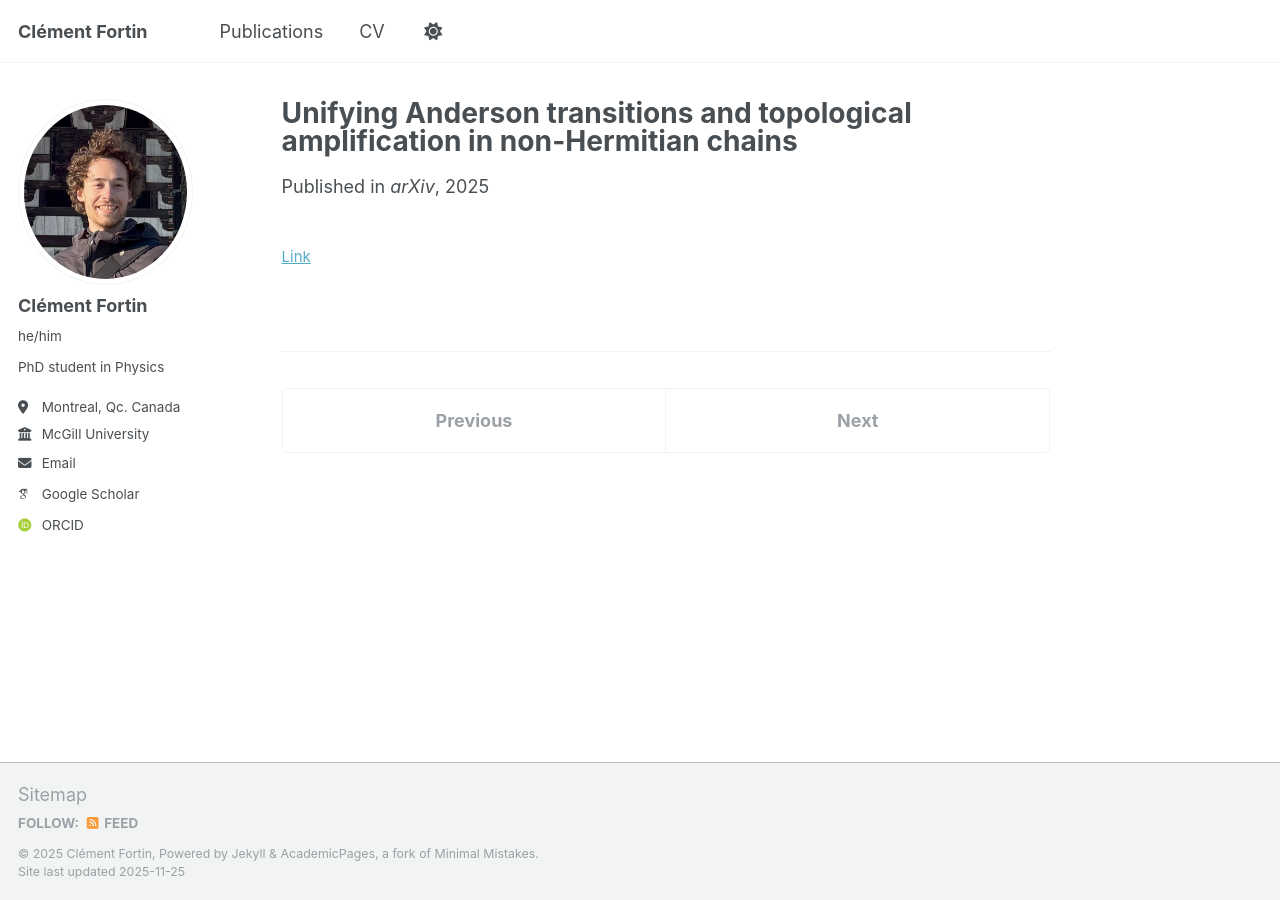
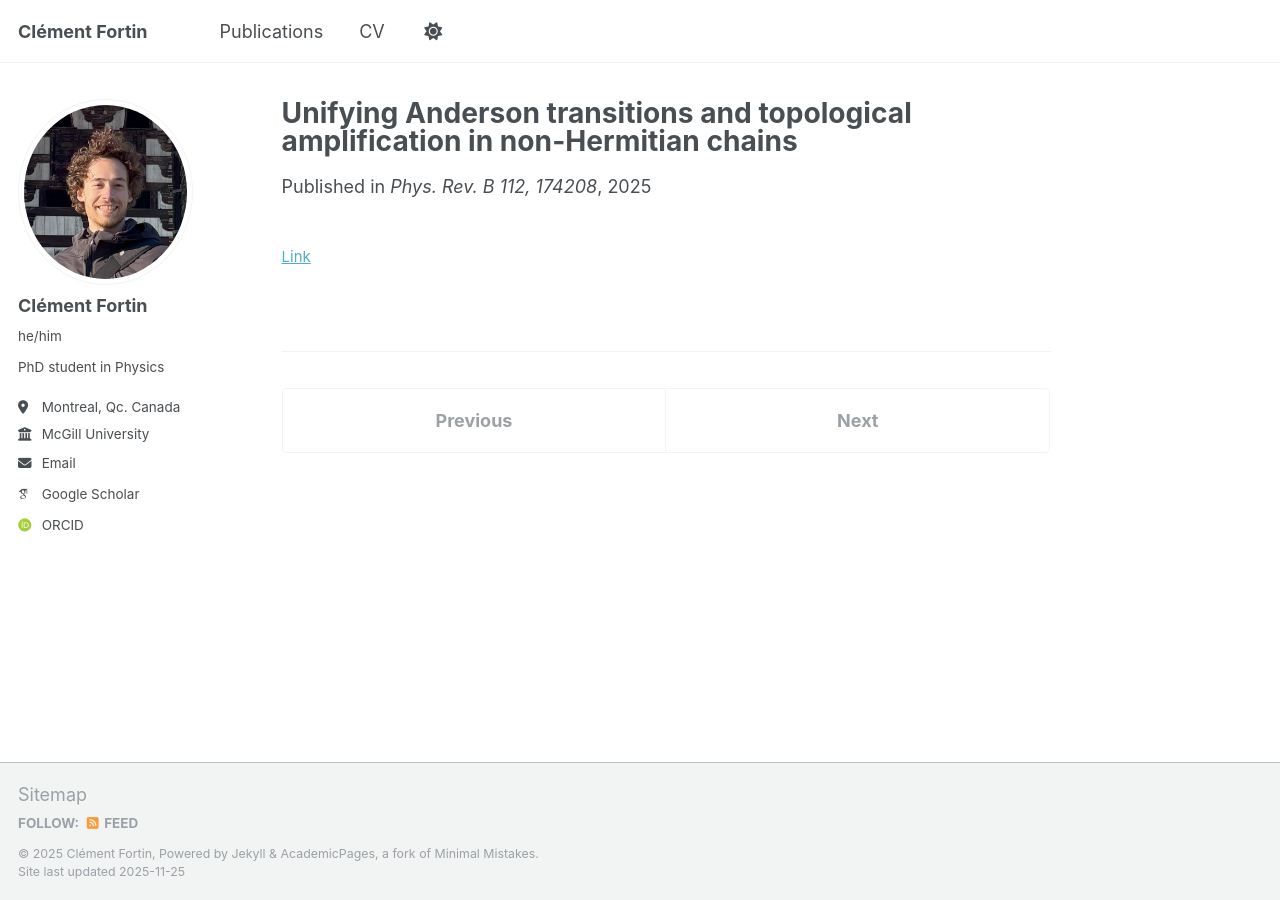
Before and after one commit to ClementFortin/ClementFortin.github.io, a Jekyll site: the page built from _publications/2025-09-06.md, in a window 1280 px wide. Built offline with Jekyll 4.4.1, drawn with Linux system fonts in a browser that asks for light colours; some web fonts are replaced.

Commit message:
Update 2025-09-06.md

```diff
--- a/_publications/2025-09-06.md
+++ b/_publications/2025-09-06.md
@@ -1,11 +1,11 @@
 ---
 title: "Unifying Anderson transitions and topological amplification in non-Hermitian chains"
 collection: publications
-category: preprints
+category: manuscripts
 permalink: /publication/2025-09-06
 excerpt: 'Clément Fortin, Kai Wang and Tami Pereg-Barnea'
-date: 2025-09-06
-venue: 'arXiv'
-paperurl: 'https://arxiv.org/abs/2509.05842'
+date: 2025-11-24
+venue: 'Phys. Rev. B 112, 174208'
+paperurl: 'https://doi.org/10.1103/ys4q-69gm'
 citation: ''
 ---
```
